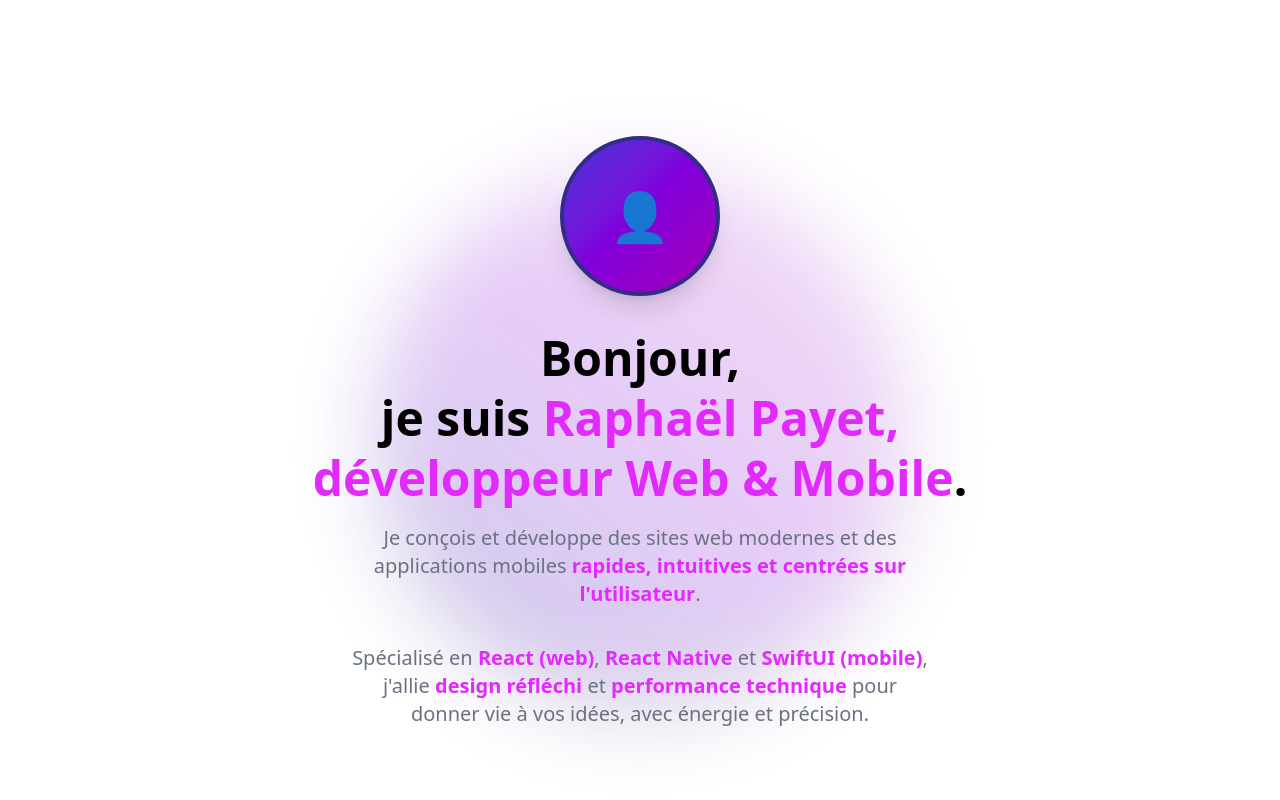
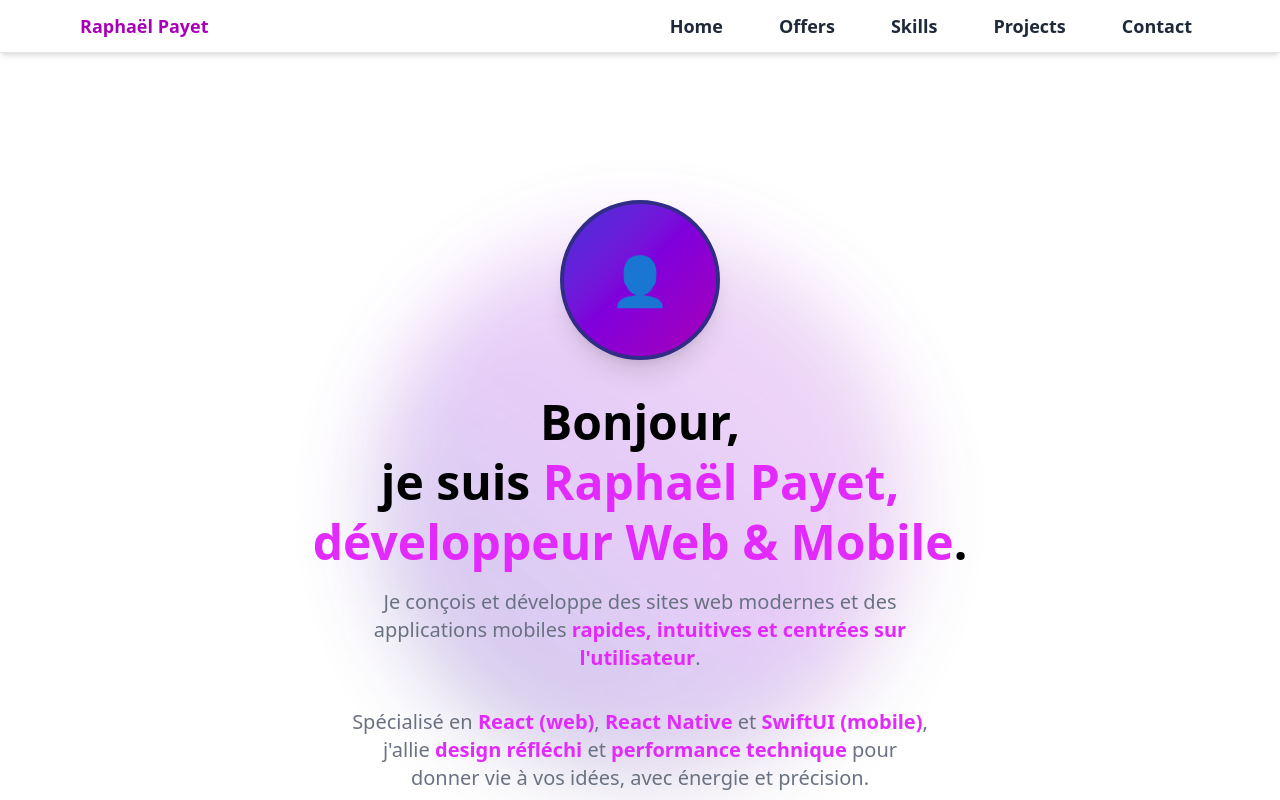
Before and after one commit to raphpay/Portfolio, a React (Vite) app: page / in a window 1280 px wide. Built offline with nearby package versions, Linux system fonts and the light colour scheme.

Commit message:
Add nav bar

```diff
--- a/src/App.tsx
+++ b/src/App.tsx
@@ -1,3 +1,4 @@
+import Navbar from "./ui/components/Navbar";
 import Section from "./ui/components/Section";
 import ContactSection from "./ui/section/ContactSection";
 import HeroSection from "./ui/section/HeroSection";
@@ -15,8 +16,10 @@
   ];
 
   return (
+    <div>
+      <Navbar />
       <div
-      className="h-screen w-full overflow-y-scroll scroll-smooth snap-y snap-mandatory"
+        className="h-screen w-full overflow-y-scroll scroll-smooth snap-y snap-mandatory pt-16"
         style={{ WebkitOverflowScrolling: "touch" }}
       >
         {sections.map((section) => (
@@ -44,5 +47,6 @@
           </Section>
         ))}
       </div>
+    </div>
   );
 }
--- /dev/null
+++ b/src/ui/components/Navbar.tsx
@@ -0,0 +1,127 @@
+import { AnimatePresence, motion } from "framer-motion";
+import { useState } from "react";
+import { useIsLargeScreen } from "../../hooks/useIsLargeScreen";
+
+const navItems = [
+  { label: "Home", to: "header" },
+  { label: "Offers", to: "services" },
+  { label: "Skills", to: "skills" },
+  { label: "Projects", to: "projects" },
+  { label: "Contact", to: "contact" },
+];
+
+const menuVariants = {
+  hidden: { opacity: 0, y: -20 },
+  visible: {
+    opacity: 1,
+    y: 0,
+    transition: { staggerChildren: 0.07, delayChildren: 0.1 },
+  },
+};
+const itemVariants = {
+  hidden: { opacity: 0, y: -10 },
+  visible: { opacity: 1, y: 0 },
+};
+
+const Navbar = () => {
+  const isLarge = useIsLargeScreen();
+  const [open, setOpen] = useState(false);
+
+  const handleNavClick = (to: string) => {
+    setOpen(false);
+    const el = document.getElementById(to);
+    if (el) {
+      el.scrollIntoView({ behavior: "smooth", block: "start" });
+    }
+  };
+
+  return (
+    <motion.nav
+      initial={{ y: -60, opacity: 0 }}
+      animate={{ y: 0, opacity: 1 }}
+      transition={{ duration: 0.7, ease: "easeOut" }}
+      className="fixed top-0 left-0 w-full z-50 bg-white/80 backdrop-blur-md shadow-md border-b border-gray-200"
+    >
+      <div className="max-w-6xl mx-auto px-4 py-2 flex items-center justify-between">
+        {/* Logo or Brand (optional) */}
+        <span className="font-bold text-lg text-fuchsia-700">
+          Raphaël Payet
+        </span>
+        {isLarge ? (
+          <div className="flex gap-6 md:gap-10">
+            {navItems.map((item) => (
+              <motion.a
+                key={item.to}
+                href={`#${item.to}`}
+                className="text-gray-800 font-semibold text-base md:text-lg px-2 py-1 rounded transition-colors duration-200 hover:text-fuchsia-600 focus:text-fuchsia-600 focus:outline-none cursor-pointer"
+                whileHover={{ scale: 1.08, color: "#C026D3" }}
+                whileTap={{ scale: 0.96 }}
+                tabIndex={0}
+                onClick={(e) => {
+                  e.preventDefault();
+                  handleNavClick(item.to);
+                }}
+              >
+                {item.label}
+              </motion.a>
+            ))}
+          </div>
+        ) : (
+          <>
+            <button
+              className="flex flex-col justify-center items-center w-10 h-10 focus:outline-none"
+              aria-label={open ? "Fermer le menu" : "Ouvrir le menu"}
+              onClick={() => setOpen((v) => !v)}
+            >
+              <span
+                className="block w-7 h-0.5 bg-fuchsia-700 mb-1.5 rounded transition-all duration-300"
+                style={{
+                  transform: open ? "rotate(45deg) translateY(7px)" : "none",
+                }}
+              />
+              <span
+                className={`block w-7 h-0.5 bg-fuchsia-700 mb-1.5 rounded transition-all duration-300 ${
+                  open ? "opacity-0" : ""
+                }`}
+              />
+              <span
+                className="block w-7 h-0.5 bg-fuchsia-700 rounded transition-all duration-300"
+                style={{
+                  transform: open ? "rotate(-45deg) translateY(-7px)" : "none",
+                }}
+              />
+            </button>
+            <AnimatePresence>
+              {open && (
+                <motion.div
+                  initial="hidden"
+                  animate="visible"
+                  exit="hidden"
+                  variants={menuVariants}
+                  className="absolute top-full left-0 w-full bg-white/95 shadow-lg border-b border-gray-200 flex flex-col items-center py-4 gap-2 z-50"
+                >
+                  {navItems.map((item) => (
+                    <motion.a
+                      key={item.to}
+                      href={`#${item.to}`}
+                      className="text-gray-800 font-semibold text-lg px-4 py-2 rounded transition-colors duration-200 hover:text-fuchsia-600 focus:text-fuchsia-600 focus:outline-none cursor-pointer w-full text-center"
+                      variants={itemVariants}
+                      onClick={(e) => {
+                        e.preventDefault();
+                        handleNavClick(item.to);
+                      }}
+                    >
+                      {item.label}
+                    </motion.a>
+                  ))}
+                </motion.div>
+              )}
+            </AnimatePresence>
+          </>
+        )}
+      </div>
+    </motion.nav>
+  );
+};
+
+export default Navbar;
```
Lines whose indentation alone changed are shown as unchanged.
